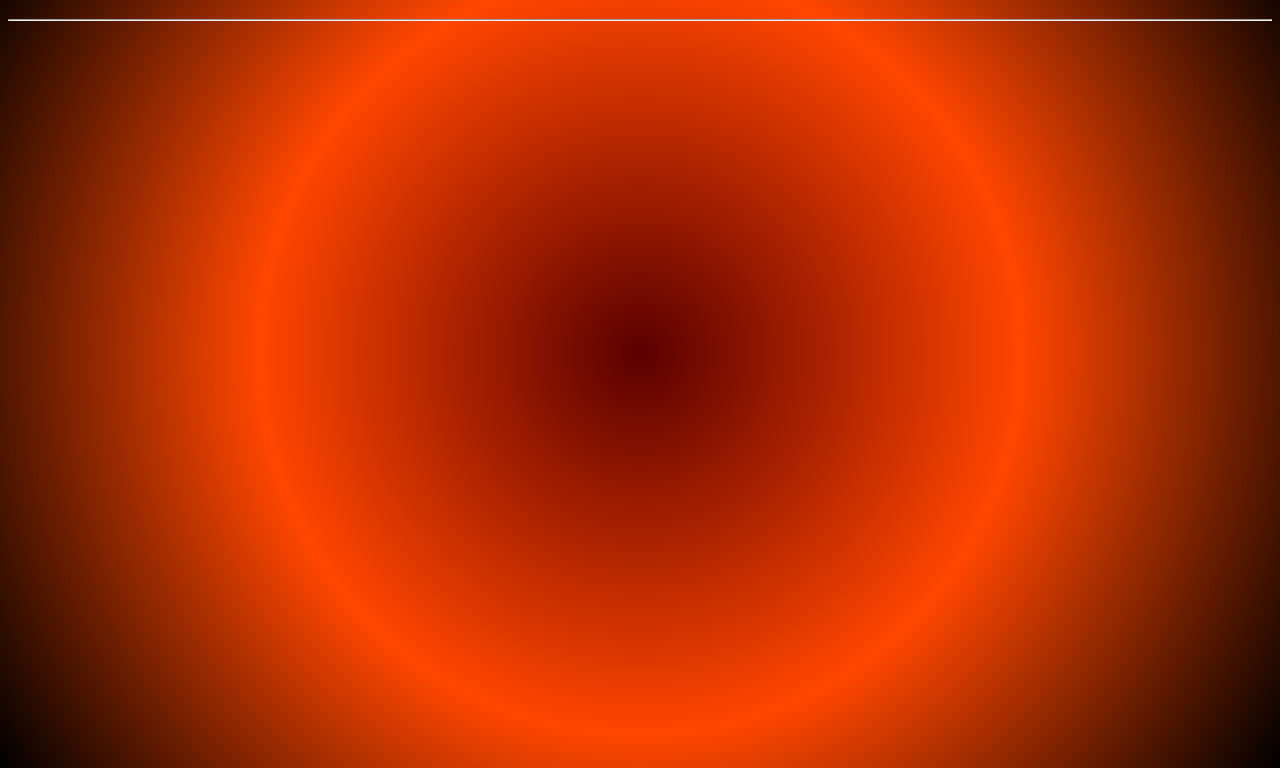
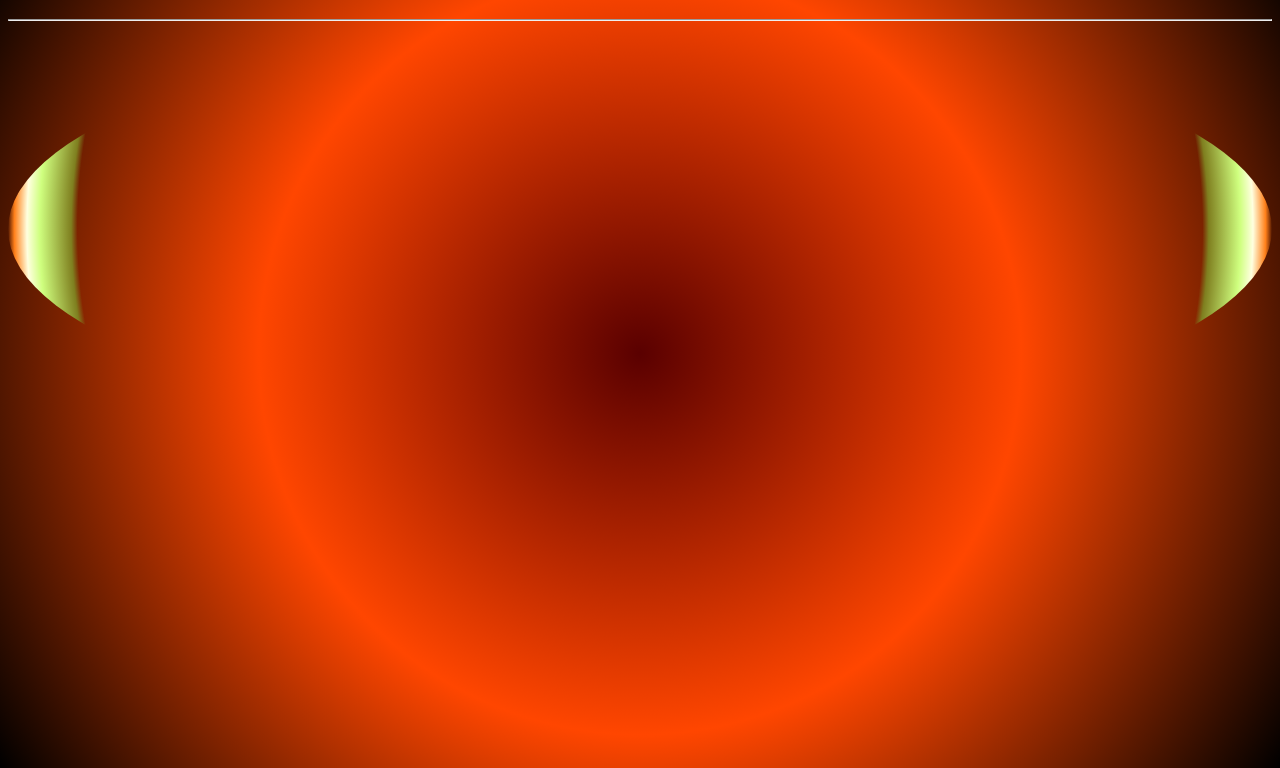
Before and after one commit to J-128/J-128.github.io, a plain HTML site: page index.html in a window 1280 px wide. Shown: the part 61-829 px from the top of the page. Drawn offline with Linux system fonts and the light colour scheme.

Commit message:
Update index.html

```diff
--- a/index.html
+++ b/index.html
@@ -9,14 +9,17 @@
         min-height:100vh;
         background-image: radial-gradient(circle closest-corner, #5a0000, #ff4600, #000000);
       }
+      #ring {
+        height:50vh;
+        border-radius: 50%;
+        background-image: radial-gradient(circle farthest-side, rgba(128, 128, 32, 0) 89%, #7f7f1f 90%, #cfff7f 95%, #ffffdf 97%, #ff801a 99%, rgba(255, 129, 26, 0) 100%)
     </style>
   </head>
   <body id=bkg>
-    <div>
-      <div align=center>
-        <h1>Currently a CSS testing ground</h1>
-        <hr>
-      </div>
+    <div align=center>
+      <h1>Currently a CSS testing ground</h1>
+      <hr>
     </div>
+    <div id=ring></div>
   </body>
 </html>
```
